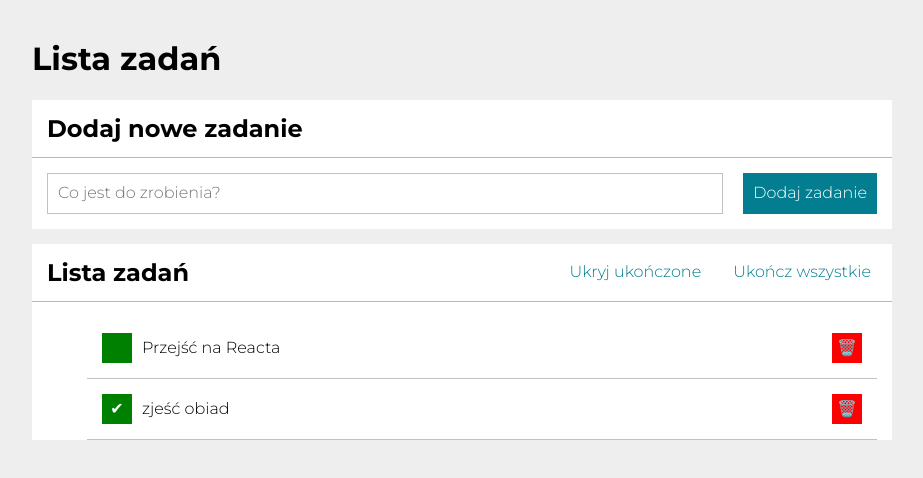
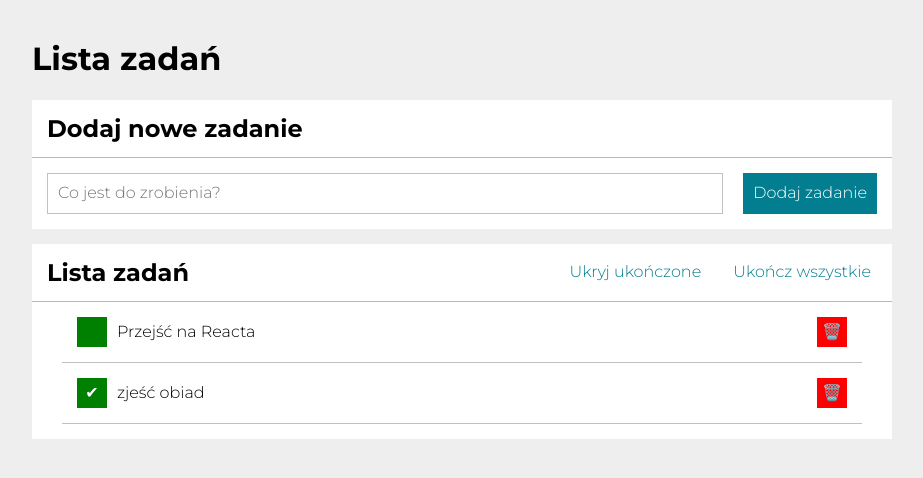
Before and after one commit to Moni-hom/todo-list-react, a React (Create React App) app: page / in a window 1280 px wide. Shown: the top 478 px of the page, without its empty margins (178-1101 px from the left). Built offline with nearby package versions, Linux system fonts and the light colour scheme.

Commit message:
changed className form task to tasks

```diff
--- a/src/Tasks/style.css
+++ b/src/Tasks/style.css
@@ -1,7 +1,7 @@
-.task {
+.tasks {
   list-style: none;
-  padding: 0;
-  margin: 0;
+  padding: 0 15px 15px 15px;
+  margin: 0px;
   background-color: white;
 }
 
```
